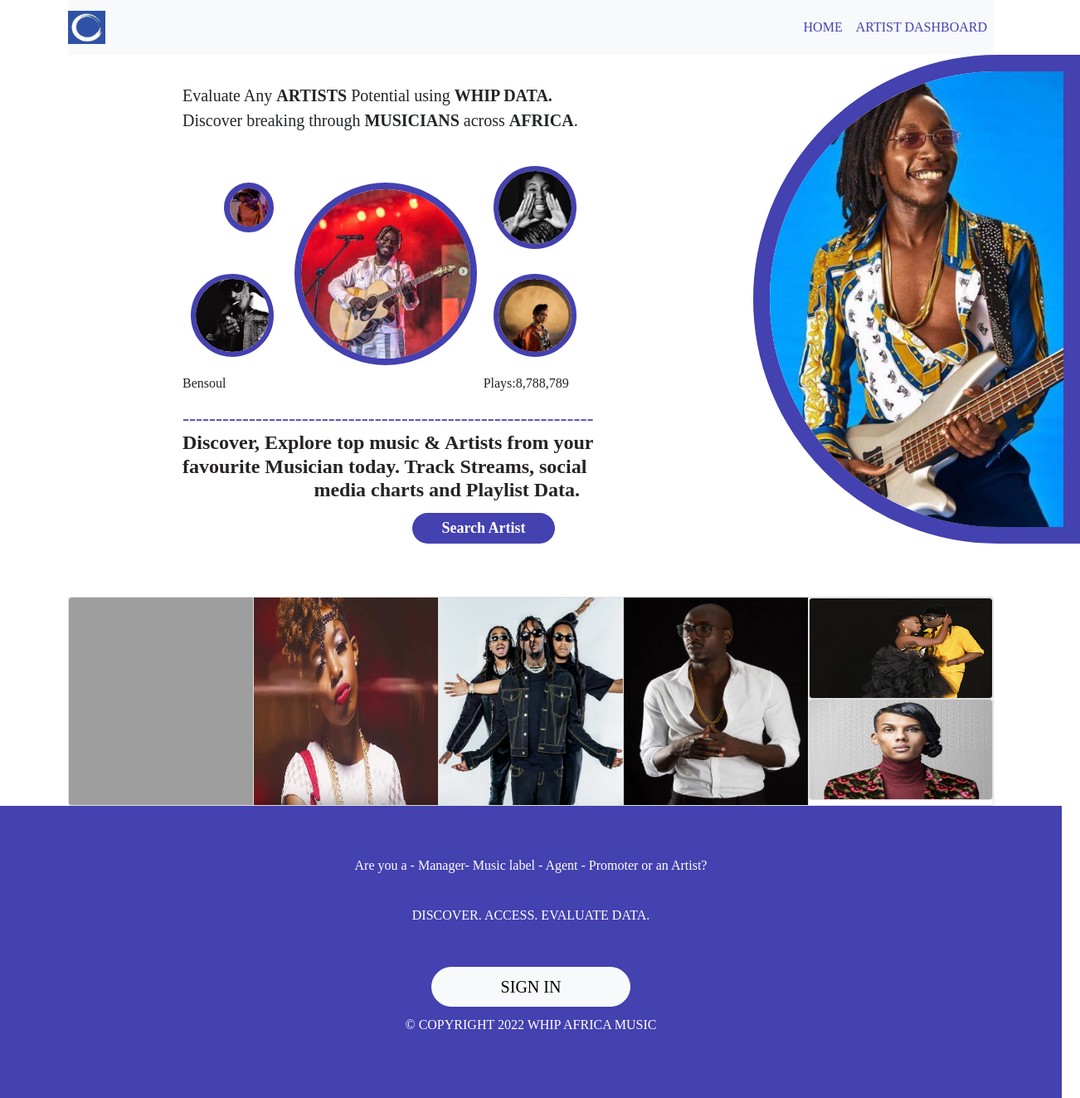
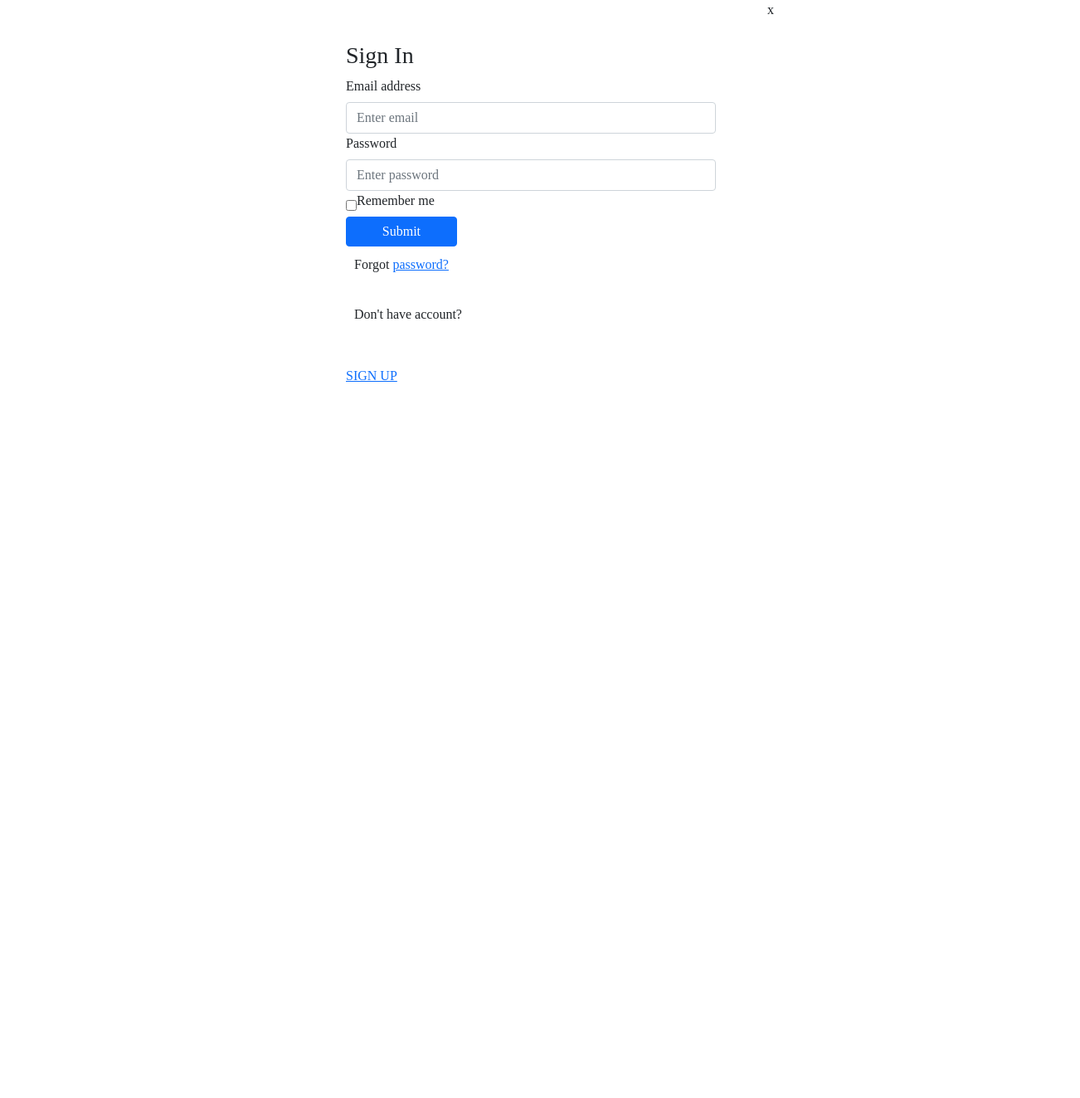
Before and after one commit to Denis-leparteleg/whipafrica-frontend, a React (Create React App) app in the folder whip/: page /login in a window 1280 px wide. Shown: the whole page at 83% size, 1302 px wide, since content can reach past the window. After the commit the page ends 800 px from the top, so only its background shows below. Built offline with nearby package versions, Linux system fonts and the light colour scheme; grey boxes are pictures that could not be loaded.

Commit message:
create auth

```diff
--- a/whip/package.json
+++ b/whip/package.json
@@ -6,12 +6,14 @@
     "@testing-library/jest-dom": "^5.16.1",
     "@testing-library/react": "^12.1.2",
     "@testing-library/user-event": "^13.5.0",
+    "axios": "^0.25.0",
     "bootstrap": "^5.1.3",
     "react": "^17.0.2",
     "react-bootstrap": "^2.1.1",
     "react-dom": "^17.0.2",
-    "react-router-dom": "^6.2.1",
+    "react-router-dom": "^5.2.0",
     "react-scripts": "^5.0.0",
+    "react-toastify": "^8.1.0",
     "service": "^0.1.4",
     "styled-components": "^5.3.3",
     "web-vitals": "^2.1.4",
@@ -42,6 +44,7 @@
     ]
   },
   "devDependencies": {
+    "@types/react-router-dom": "^5.3.3",
     "file-loader": "^6.2.0",
     "url-loader": "^4.1.1"
   }
--- a/whip/src/App.js
+++ b/whip/src/App.js
@@ -1,6 +1,10 @@
 import React from 'react';
 import '../node_modules/bootstrap/dist/css/bootstrap.min.css';
-// import { BrowserRouter as Router, Switch, Route, Link } from "react-router-dom";
+import { ToastContainer } from "react-toastify";
+import { BrowserRouter as Router, Switch, Route, Link } from "react-router-dom";
+import SignupComponent from "./components/SignupComponent";
+import LoginComponent from "./components/LoginComponent";
+// import Login from "./components/LoginComponent";
 
 
 import Main from './components/MainComponent'
@@ -8,9 +12,24 @@
 
 function App() {
   return (
-    <div className="App">
-      <Main/>
-    </div>
+    <Router>
+      <Switch>
+      <Route exact path='/'>
+         <Main/>
+        </Route>
+        <Route path='/signup'>
+          <SignupComponent/>
+        </Route>
+        <Route path='/login'>
+          <LoginComponent/>
+        </Route>
+      </Switch>
+      </Router>
+
+    // <div className="App">
+    //   <Main/>
+    //   <ToastContainer hideProgressBar={true} newestOnTop={true} />
+    // </div>
   );
 }
 
--- a/whip/src/components/FooterComponent.jsx
+++ b/whip/src/components/FooterComponent.jsx
@@ -1,24 +1,23 @@
 import React, {useState} from 'react';
-// import bien from '../images/bien.jpeg';
-// import { BrowserRouter as Router, Routes, Route, Link } from "react-router-dom";
-import Login from './LoginComponent';
-import Signup from './SignupComponent';
+import { useHistory } from "react-router-dom";
+import {
+    Container,
+    Button,
+    Row,
+    Col,
+    Form,
+    FormControl
+  } from "react-bootstrap";
+function Footer(){
+    const history = useHistory();
 
-
-function submit(){
-    console.log("Sign up has been clicked");
-}
-
-function Footer(){
-    const [page, setPage] = useState(0);
-
-    function nav(n){
-        console.log(n)
-        setPage(n);
+    const routeChange = () =>{
+        let path = `signup`;
+        history.push(path);
     }
-      return(
-          <div class="footer">
-            <div class = "container">
+    return(
+        <div class="footer">
+        <div class = "container">
                 <div class="card-group">
                     <div class="card">
                         {/* <img src={require('../images/bien.jpeg').default} width="100" height="50" />
@@ -53,21 +52,23 @@
                         {/* </Router> */}
                         {/* <button class = "btn mt-4 btn-light btn-lg rounded-pill" type="submit" onClick={()=>{nav(1)}}>SIGN UP</button>
                         <p>Already a user??</p> */}
-                        <button class = "btn mt-4 btn-light btn-lg rounded-pill" type="submit" onClick={()=>{nav(2)}}>SIGN IN</button>
                         <p> &copy; COPYRIGHT 2022 WHIP AFRICA MUSIC</p>
+                        <Container>
+                        <Row>
+                            <Col xs="">
+                            <Button className="px-4 btn mt-4 btn-light btn-lg rounded-pill"
+                                onClick={routeChange}
+                                >
+                                Signup
+                                </Button>
+                            </Col>
+                        </Row>
+                        </Container>
                     </div>
             </div>
-            <Switch n={page}/>
-        </div>
-      )
+
+    </div>
+    )
 }
 
-const Switch=({n})=>{
-    if (n == 2){
-        return (
-            <div><Login/></div>
-        )
-    }
-    return null;
-}
 export default Footer;
--- a/whip/src/components/LoginComponent.jsx
+++ b/whip/src/components/LoginComponent.jsx
@@ -1,4 +1,5 @@
 import React ,{useState} from "react";
+// import { Link } from react-router-dom
 import Signup from "./SignupComponent";
 
 function Login(){
@@ -38,11 +39,12 @@
                     Forgot <a href="#">password?</a>
                 </p>
                 <p>
-                    Already a member?
+                    Don't have account?
 
                 </p>
                 <span>
-                <button class = "btn mt-4 btn-primary btn-lg rounded-pill" type="submit" onClick={()=>{navv(1)}}>SIGN UP</button>
+                <a class = "mt-4" type="submit" onClick={()=>{navv(1)}}>SIGN UP</a>
+                {/* <a class = "mt-4" type="submit" onClick={Link}>SIGN UP</a> */}
                 </span>
             </form>
             </div>x
--- a/whip/src/components/SignupComponent.jsx
+++ b/whip/src/components/SignupComponent.jsx
@@ -1,6 +1,14 @@
 import React, {useState} from "react";
 import Login from "./LoginComponent";
-
+import { useHistory } from "react-router-dom";
+import {
+    Container,
+    Button,
+    Row,
+    Col,
+    Form,
+    FormControl
+  } from "react-bootstrap";
 function Signup(){
 
     const [page, setPage] = useState(0);
@@ -39,9 +47,7 @@
 
                 <button type="submit" className="btn btn-primary btn-block">Sign Up</button>
                 <p className="forgot-password text-right">
-                    Already registered?
-                    <br></br>
-                    <span><button class = "btn mt-4 btn-primary btn-lg rounded-pill" type="submit" onClick={()=>{nav(2)}}>SIGN IN</button></span>
+                    Already registered?<span><a class = "mt-4 " type="submit" onClick={()=>{nav(2)}}>SIGN IN</a></span>
                 </p>
             </form>
             </div>
--- a/whip/src/index.js
+++ b/whip/src/index.js
@@ -1,6 +1,7 @@
 import React from 'react';
 import ReactDOM from 'react-dom';
 import 'bootstrap/dist/css/bootstrap.min.css';
+import "react-toastify/dist/ReactToastify.css";
 // import reportWebVitals from './reportWebVitals';
 // import { BrowserRouter } from "react-router-dom";
 // import * as serviceWorker from "./serviceWorker";
```
Also changed, not shown: 1 other file (tests, documents, lock files or other folders).
